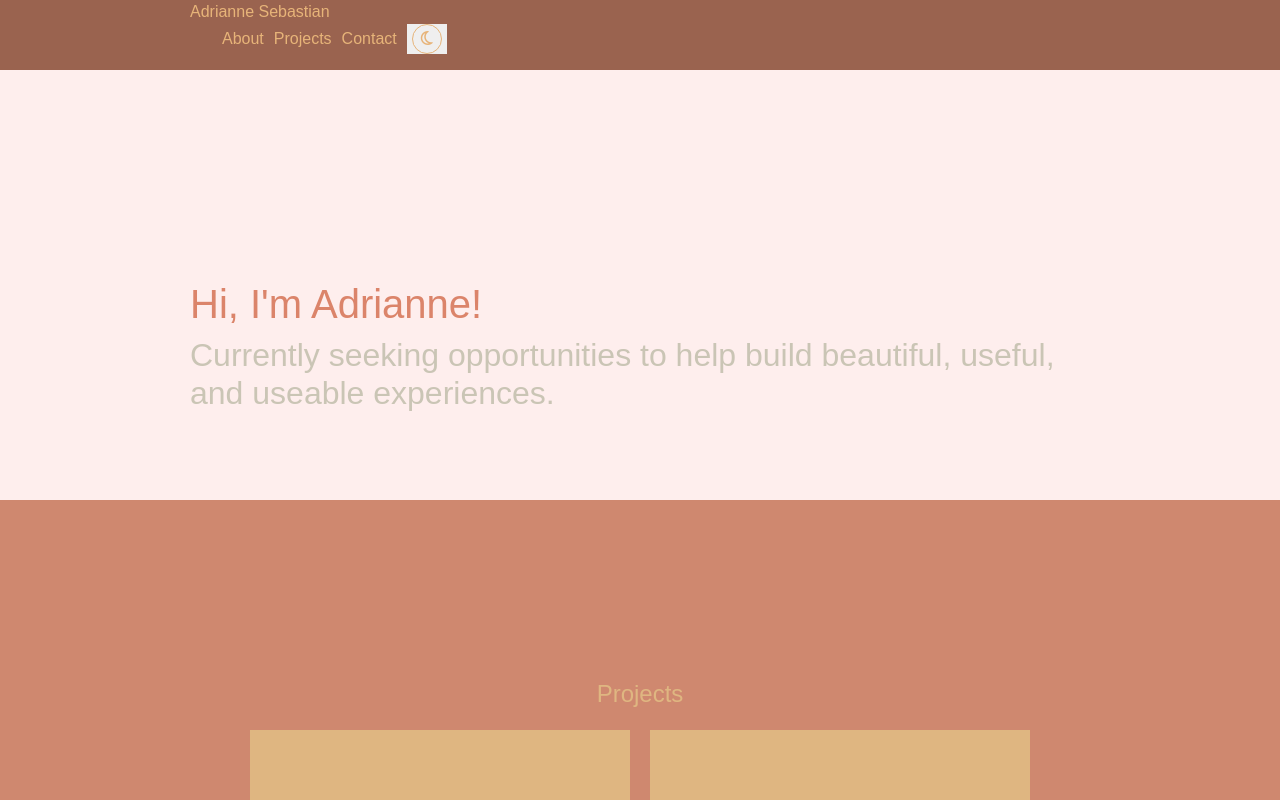
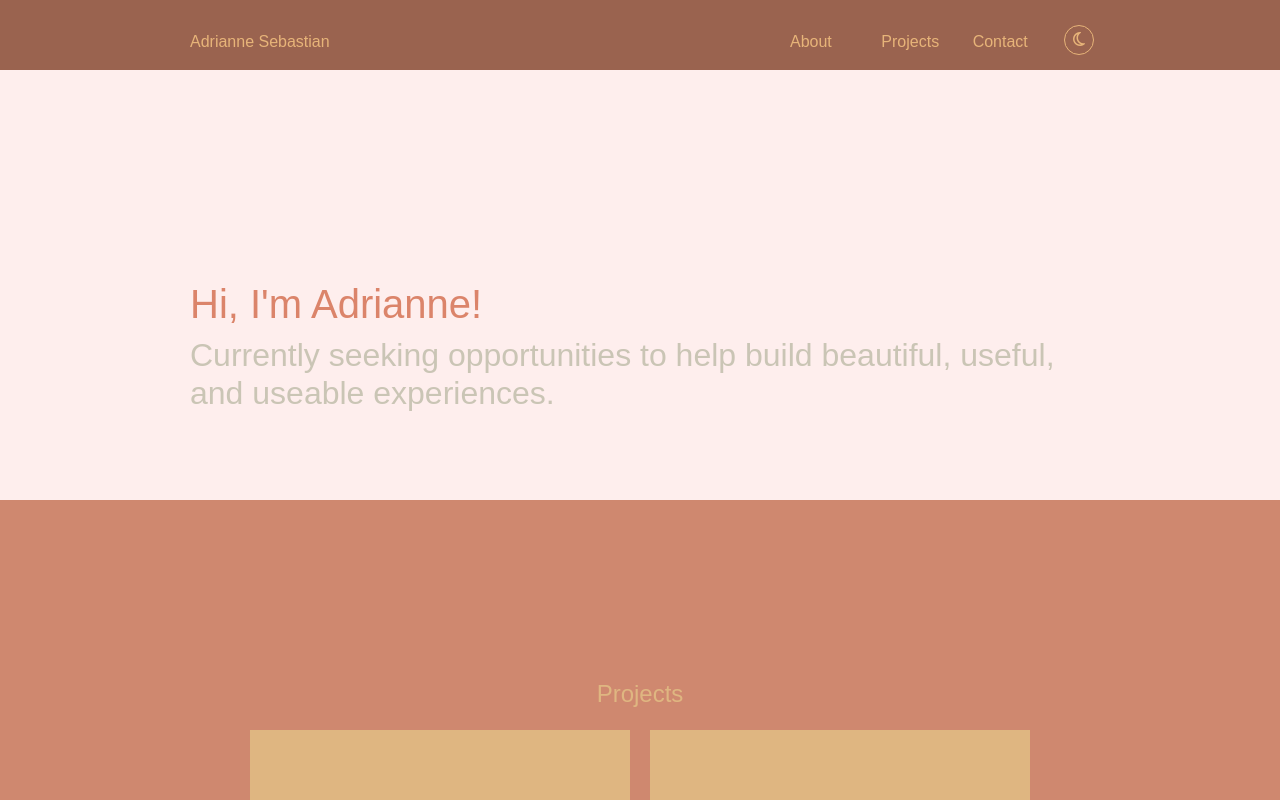
Before and after one commit to arcsbstn/arcsbstn.github.io, a React (Create React App) app: page / in a window 1280 px wide. Shown: the top 800 px of the page. Built offline with nearby package versions, Linux system fonts and the light colour scheme.

Commit message:
add Navbar_wrapper styling

```diff
--- a/src/styles/Navbar.scss
+++ b/src/styles/Navbar.scss
@@ -2,18 +2,33 @@
   position: fixed;
   z-index: 10;
   width: 100%;
+  padding: 30px 0 10px 0;
+}
+
+.Navbar__wrapper {
   display: flex;
   justify-content: space-between;
-  align-items: center;
-}
 
-.Navbar__links {
-  li {
-    display: inline;
-    padding-right: 10px;
+  .Navbar__logo {
+    flex: 2;
   }
 
-  button {
-    width: 40px;
+  .Navbar__links {
+    flex: 1;
+    padding: 0;
+    margin: 0;
+    display: flex;
+
+    li {
+      flex: 1;
+      list-style-type: none;
+    }
+
+    button {
+      width: 26px;
+      background-color: transparent;
+      position: relative;
+      top: -5px;
+    }
   }
 }
```
